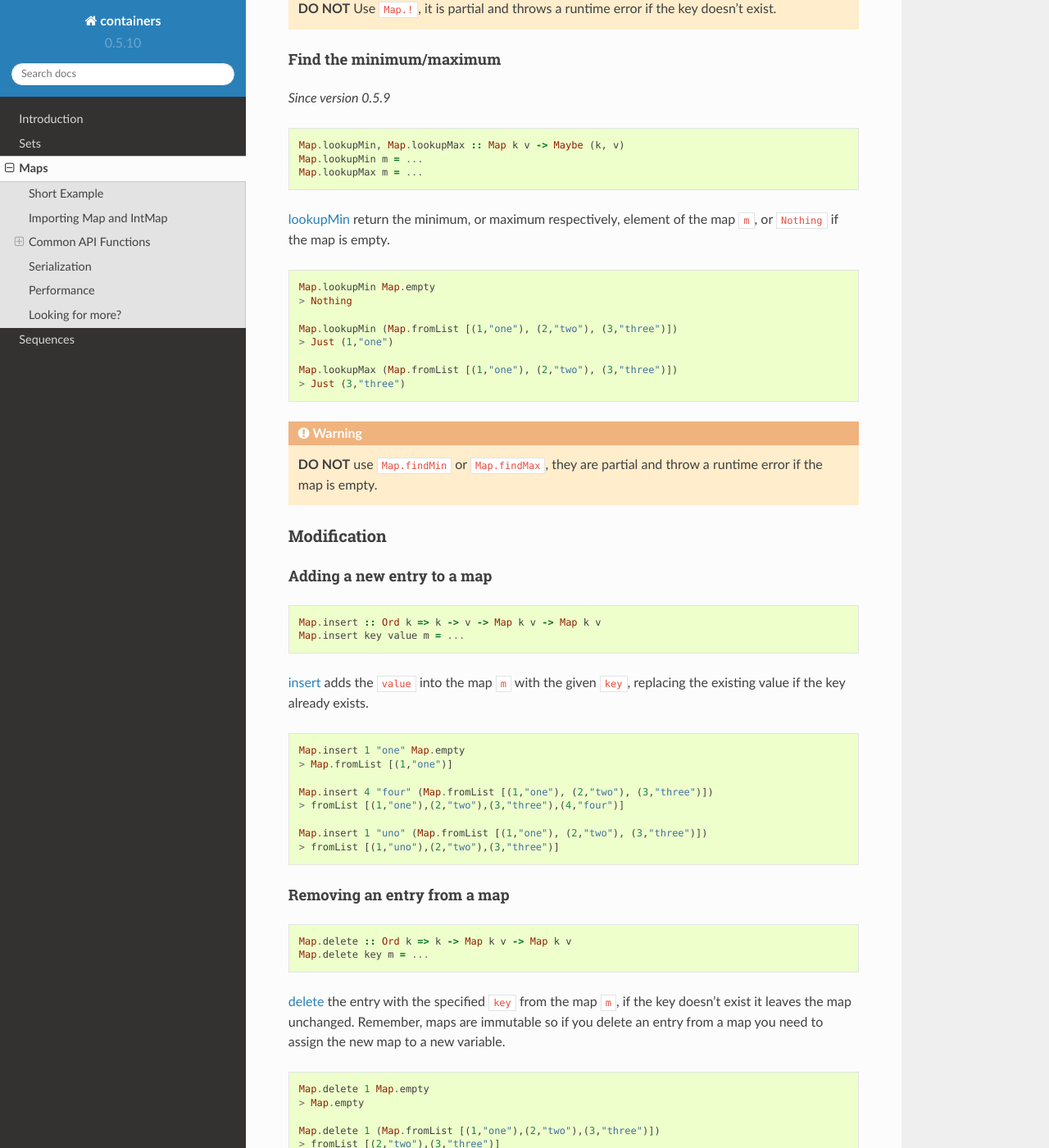
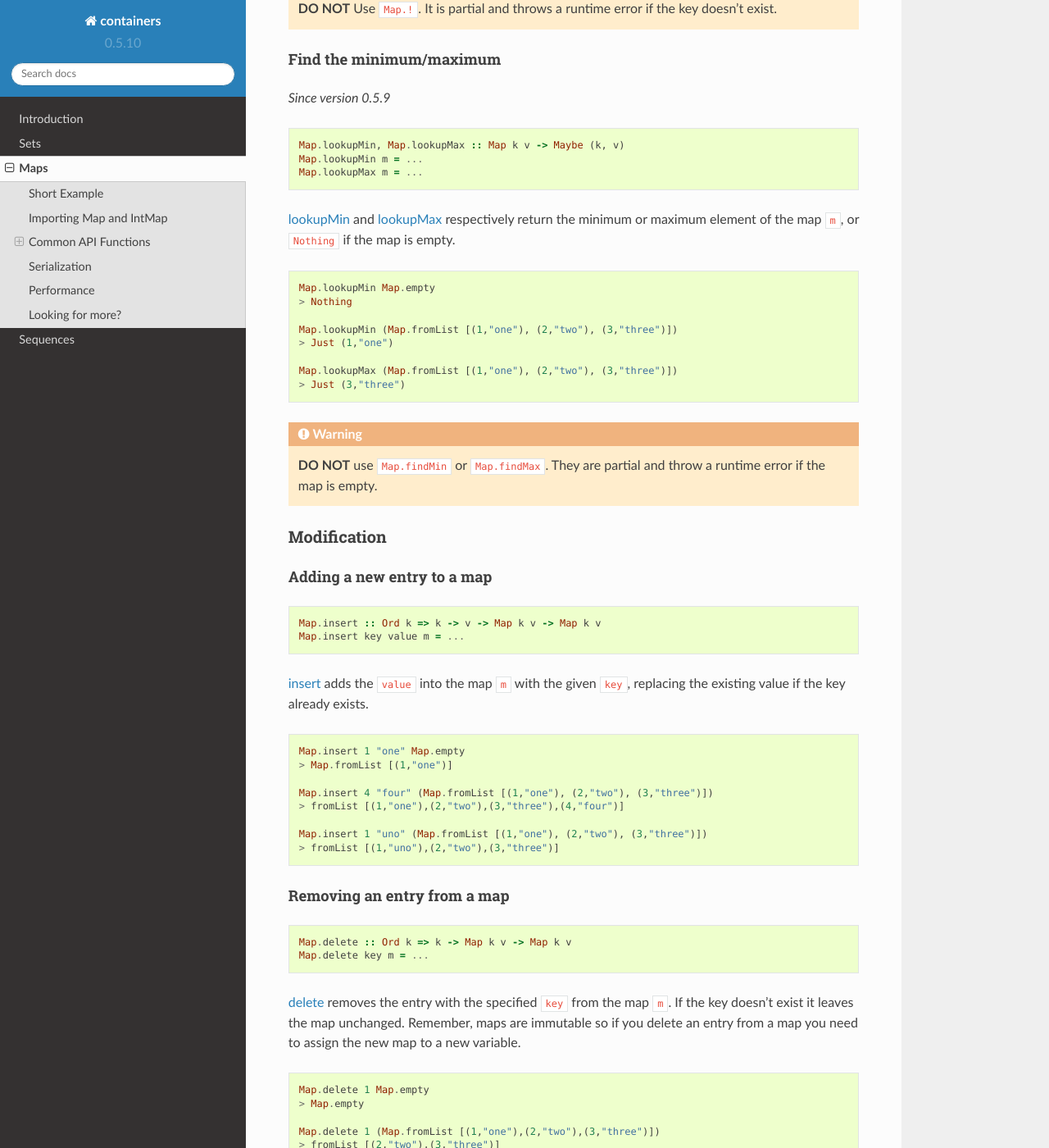
Before and after one commit to haskell/containers, a Sphinx documentation site: the page built from docs/map.rst, in a window 1280 px wide and 1400 px high, scrolled down 5920 px. Shown: the whole window at 82% size. Built offline with Sphinx 7.4.7 and the Read the Docs theme 2.0.0, drawn with Linux system fonts in a browser that asks for light colours; some of the changed text lies outside the part shown.

Commit message:
A bunch of small fixes, mostly involving commas.
Thanks @adeschamps!

[ci skip]

```diff
--- a/docs/map.rst
+++ b/docs/map.rst
@@ -3,7 +3,7 @@
 
 .. highlight:: haskell
 
-Maps, sometimes referred to as dictionaries in other languages, allow you to
+Maps (sometimes referred to as dictionaries in other languages) allow you to
 store associations between *unique keys* and *values*. There are three
 implementations provided by the ``containers`` package: `Data.Map.Strict
 <https://hackage.haskell.org/package/containers/docs/Data-Map-Strict.html>`_,
@@ -12,7 +12,7 @@
 `Data.IntMap
 <https://hackage.haskell.org/package/containers/docs/Data-IntMap.html>`_. You
 almost never want the lazy version so use ``Data.Map.Strict``, or if your keys
-are ``Int`` use ``Data.IntMap``; all of these implementations are *immutable*.
+are ``Int`` use ``Data.IntMap``. All of these implementations are *immutable*.
 
 ::
 
@@ -78,7 +78,7 @@
 
 .. TIP:: You can use the `OverloadedLists
 	 <https://ghc.haskell.org/trac/ghc/wiki/OverloadedLists>`_ extension so
-	 you don't need to write ``fromList [1, 2, 3]`` everywhere, instead you
+	 you don't need to write ``fromList [1, 2, 3]`` everywhere; instead you
 	 can just write ``[1, 2, 3]`` and if the function is expecting a map it
 	 will be converted automatically! The code here will continue to use
 	 ``fromList`` for clarity though.
@@ -179,7 +179,7 @@
 ::
 
     -- Build a map from a list, but only keep the largest value for each key.
-    Map.fromListWith max [("a", 1), ("a", 2), ("b", 2)]
+    Map.fromListWith max [("a", 2), ("a", 1), ("b", 2)]
     > fromList [("a",2),("b",2)]
 
     -- Build a histogram from a list of elements.
@@ -208,7 +208,7 @@
     Map.toAscList m = ...
 
 .. NOTE::
-   These all do the same thing, use ``toAscList`` because its name indicates
+   These all do the same thing; use ``toAscList`` because its name indicates
    the ordering.
 
 .. NOTE::
@@ -323,7 +323,7 @@
     > "one"
 
 .. WARNING::
-   **DO NOT** Use ``Map.!``, it is partial and throws a runtime error if the key
+   **DO NOT** Use ``Map.!``. It is partial and throws a runtime error if the key
    doesn't exist.
 
 Find the minimum/maximum
@@ -337,8 +337,8 @@
     Map.lookupMin m = ...
     Map.lookupMax m = ...
 
-:map:`lookupMin` return the minimum, or maximum respectively, element of the map
-``m``, or ``Nothing`` if the map is empty.
+:map:`lookupMin` and :map:`lookupMax` respectively return the minimum or maximum
+element of the map ``m``, or ``Nothing`` if the map is empty.
 
 ::
 
@@ -352,7 +352,7 @@
     > Just (3,"three")
 
 .. WARNING::
-   **DO NOT** use ``Map.findMin`` or ``Map.findMax``, they are partial and throw
+   **DO NOT** use ``Map.findMin`` or ``Map.findMax``. They are partial and throw
    a runtime error if the map is empty.
 
 Modification
@@ -389,10 +389,10 @@
     Map.delete :: Ord k => k -> Map k v -> Map k v
     Map.delete key m = ...
 
-:map:`delete` the entry with the specified ``key`` from the map ``m``, if the key
-doesn't exist it leaves the map unchanged. Remember, maps are immutable so if
-you delete an entry from a map you need to assign the new map to a new
-variable.
+:map:`delete` removes the entry with the specified ``key`` from the
+map ``m``.  If the key doesn't exist it leaves the map
+unchanged. Remember, maps are immutable so if you delete an entry from
+a map you need to assign the new map to a new variable.
 
 ::
 
@@ -411,7 +411,7 @@
     Map.filterWithKey predicate m = ...
 
 :map:`filterWithKey` produces a map consisting of all entries of ``m`` for which
-     the ``predicate`` returns ``True``.
+the ``predicate`` returns ``True``.
 
 ::
 
@@ -429,7 +429,7 @@
     Map.adjust f key m = ...
 
 :map:`abjust` applies the value transformation function ``f`` to the entry with
-given ``key``, if no entry for that key exists then the map is left unchanged.
+given ``key``. If no entry for that key exists then the map is left unchanged.
 
 ::
 
@@ -454,7 +454,6 @@
 
     Map.alter setValueToOne "key" Map.empty
     > fromList [("key",1)]
-
 
 Modifying all map entries (mapping)
 """""""""""""""""""""""""""""""""""
```
Also changed, not shown: other parts of docs/map.rst (+3 -3 lines), docs/sequence.rst (+9 -9 lines), docs/set.rst (+8 -8 lines).
